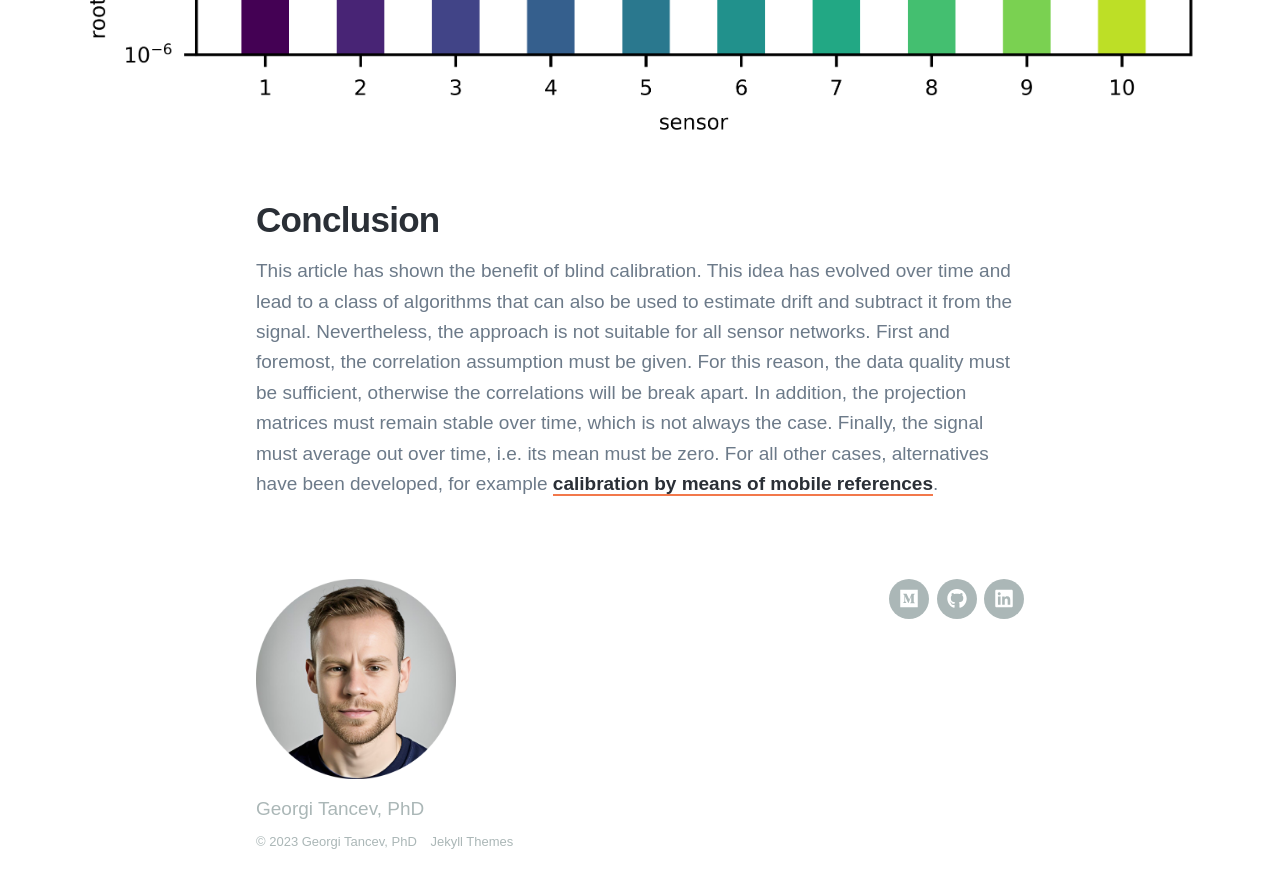
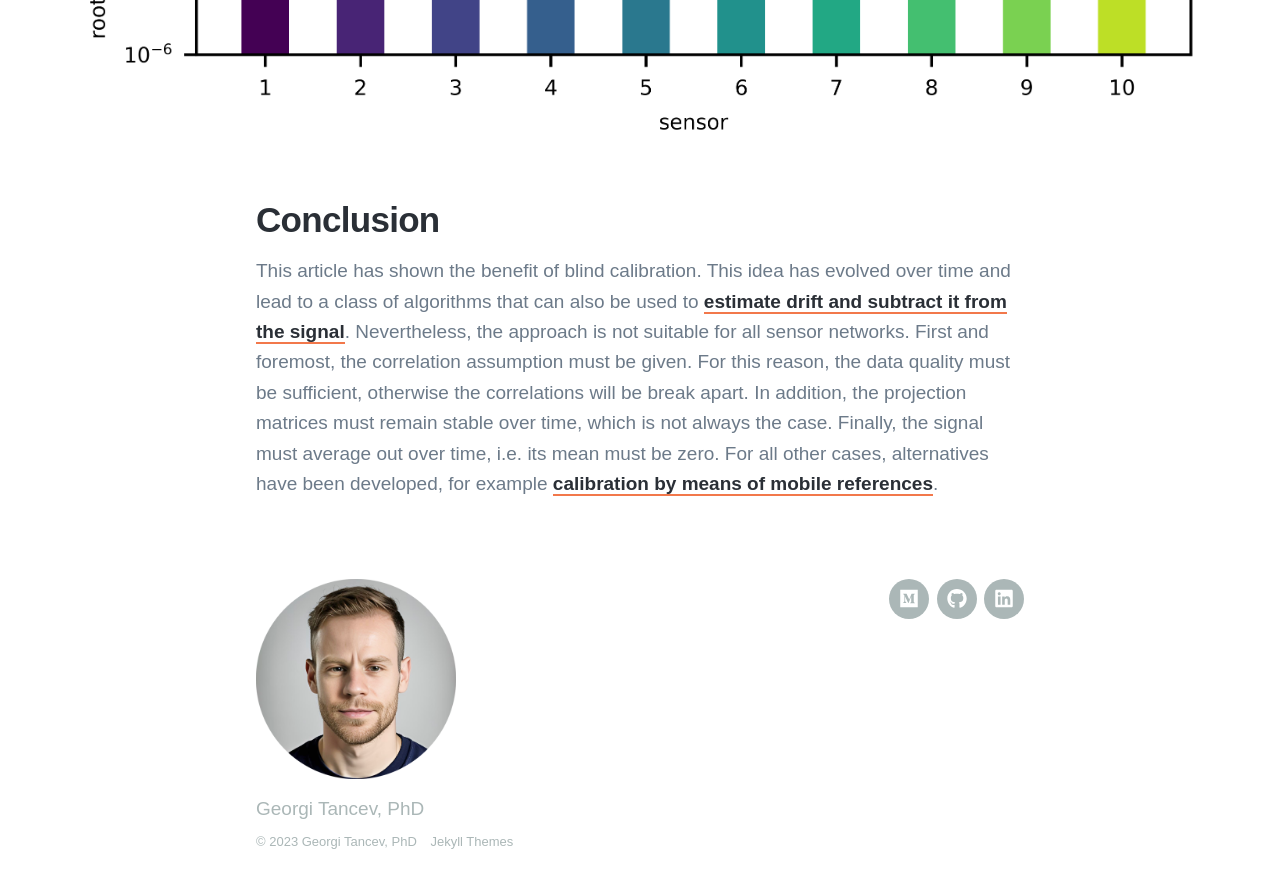
Before and after one commit to gtancev/gtancev.github.io, a Jekyll site: the page built from _posts/2023-07-20-blind-calibration.md, in a window 1280 px wide and 900 px high, scrolled down 8907 px. Shown: the top 888 px of the window. Built offline with Jekyll 4.4.1, drawn with Linux system fonts in a browser that asks for light colours; nearby versions of some CDN libraries; some web fonts are replaced; formulas are drawn with MathJax 3; part of the change alters nothing that is shown.

```diff
--- a/_posts/2023-07-20-blind-calibration.md
+++ b/_posts/2023-07-20-blind-calibration.md
@@ -177,4 +177,4 @@ Finally, the third and last plot compares the improvement of the measurement wit
 
 ## Conclusion
 
-This article has shown the benefit of blind calibration. This idea has evolved over time and lead to a class of algorithms that can also be used to estimate drift and subtract it from the signal. Nevertheless, the approach is not suitable for all sensor networks. First and foremost, the correlation assumption must be given. For this reason, the data quality must be sufficient, otherwise the correlations will be break apart. In addition, the projection matrices must remain stable over time, which is not always the case. Finally, the signal must average out over time, i.e. its mean must be zero. For all other cases, alternatives have been developed, for example [calibration by means of mobile references](https://ieeexplore.ieee.org/abstract/document/9690889).
+This article has shown the benefit of blind calibration. This idea has evolved over time and lead to a class of algorithms that can also be used to [estimate drift and subtract it from the signal](https://ieeexplore.ieee.org/document/7927400). Nevertheless, the approach is not suitable for all sensor networks. First and foremost, the correlation assumption must be given. For this reason, the data quality must be sufficient, otherwise the correlations will be break apart. In addition, the projection matrices must remain stable over time, which is not always the case. Finally, the signal must average out over time, i.e. its mean must be zero. For all other cases, alternatives have been developed, for example [calibration by means of mobile references](https://ieeexplore.ieee.org/abstract/document/9690889).
```
